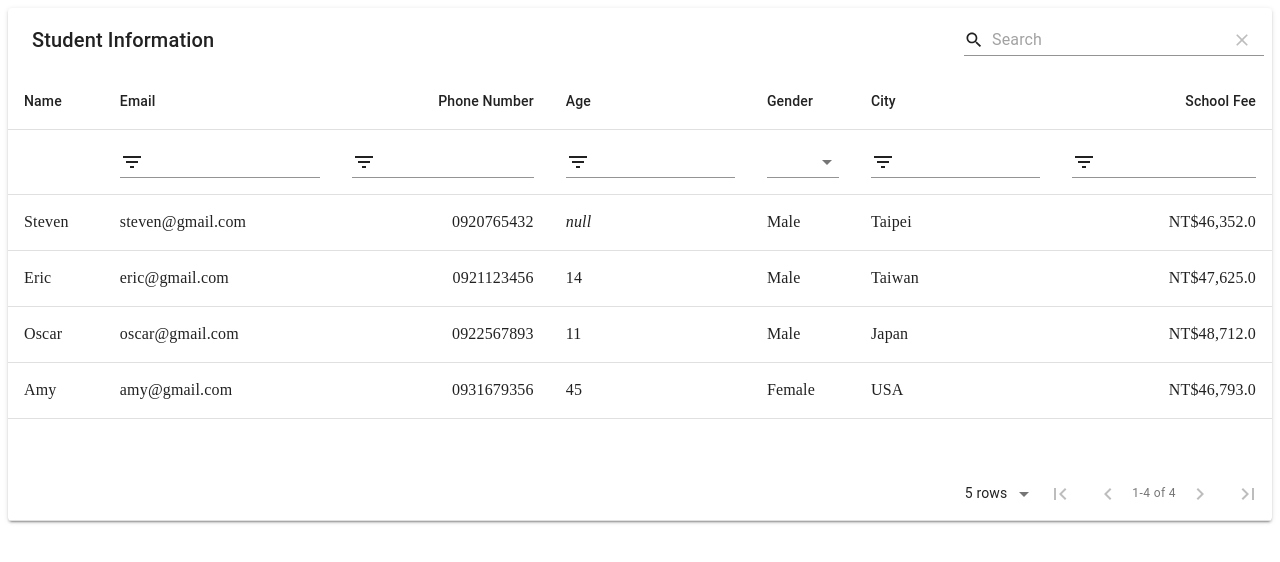
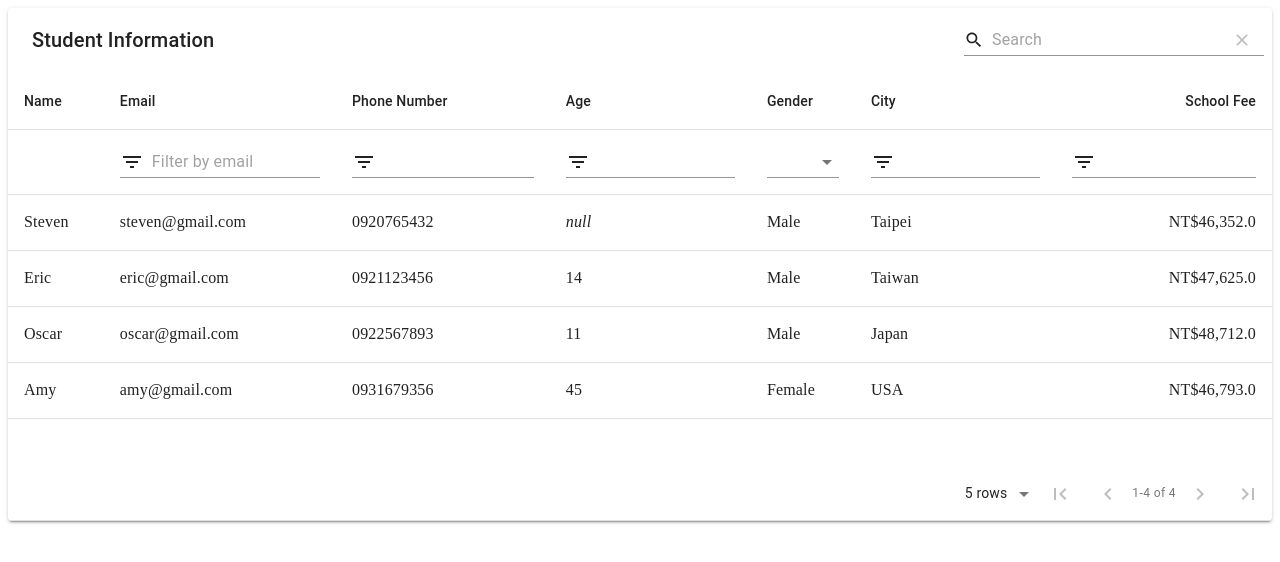
Before and after one commit to pluto123/material_table, a React (Create React App) app: page / in a window 1280 px wide. Shown: the top 562 px of the page. Built offline with nearby package versions, Linux system fonts and the light colour scheme.

Commit message:
設定提示

```diff
--- a/src/App.js
+++ b/src/App.js
@@ -51,8 +51,8 @@ function App() {
 
   const columns = [
     { title: "Name", field: "name", sorting: true, customSort: (a, b) => a.name.length - b.name.length, filtering: false },
-    { title: "Email", field: "email" },
-    { title: "Phone Number", field: "phone", align: 'right' }, // align: [right | center | left]
+    { title: "Email", field: "email", filterPlaceholder: "Filter by email" },
+    { title: "Phone Number", field: "phone"/*, align: 'right' */}, // align: [right | center | left]
     { title: "Age", field: "age", emptyValue: ()=><em>null</em>, searchable: false/*. defaultSort: "asc"*/},
     { title: "Gender", field: "gender", lookup: genderLookup },
     { title: "City", field: "city" },
```
